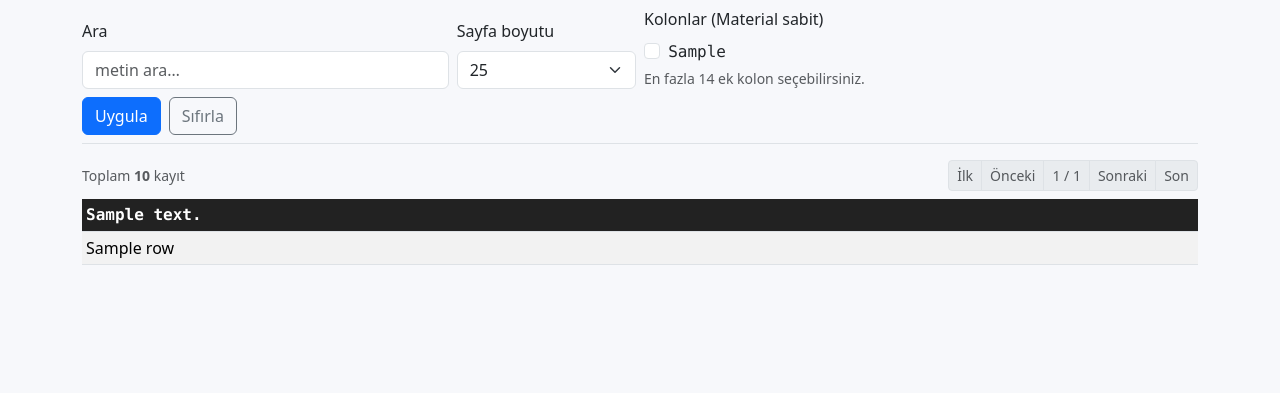
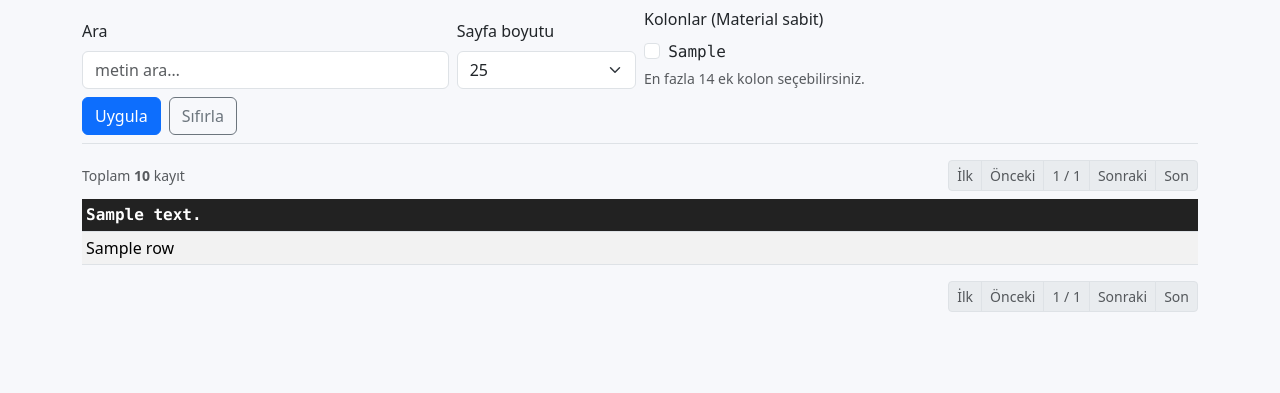
Before and after one commit to RealX11/jtinexus, a Flask app: template app/templates/jobs_list.html in a window 1280 px wide. Shown: the part 81-474 px from the top of the page. Run offline with Flask 3, Linux system fonts and the light colour scheme; the template is opened without the code that fills it: most values are stand-ins (such as "Sample title", 1, 10 or a date in 2020); parts of the project's set-up code (start-up, migrations or seed data) failed here and were passed over.

Commit message:
Enhance pagination and column selection in jobs list

```diff
--- a/app/templates/jobs_list.html
+++ b/app/templates/jobs_list.html
@@ -1,6 +1,7 @@
 {% extends "base.html" %}
 {% block content %}
 
+<!-- Filtreler + kolon seçimi (SSR) -->
 <div class="sticky-actions border-bottom pb-2 mb-3">
   <form method="get" class="row g-2 align-items-end">
     <div class="col-sm-4">
@@ -17,7 +18,7 @@
     </div>
     <div class="col-sm-6">
       <label class="form-label d-block">Kolonlar (Material sabit)</label>
-      <div class="d-flex flex-wrap gap-2">
+      <div class="d-flex flex-wrap gap-3">
         {% for c in other_cols %}
           <label class="form-check-label">
             <input class="form-check-input me-1" type="checkbox" name="cols" value="{{ c }}"
@@ -35,6 +36,7 @@
   </form>
 </div>
 
+<!-- Sayfalama üst -->
 <div class="d-flex justify-content-between align-items-center mb-2">
   <div class="small text-muted">Toplam <strong>{{ total }}</strong> kayıt</div>
   <nav>
@@ -60,6 +62,7 @@
   </nav>
 </div>
 
+<!-- TABLO -->
 <div class="table-responsive">
   <table class="table table-striped table-hover table-sm align-middle">
     <thead>
@@ -83,4 +86,29 @@
   </table>
 </div>
 
+<!-- Sayfalama alt (aynı) -->
+<div class="d-flex justify-content-end">
+  <nav>
+    <ul class="pagination pagination-sm">
+      <li class="page-item {% if page==1 %}disabled{% endif %}">
+        <a class="page-link"
+           href="{{ url_for('listing.list_jobs', q=q, page=1, page_size=page_size, cols=request.args.getlist('cols')) }}">İlk</a>
+      </li>
+      <li class="page-item {% if page==1 %}disabled{% endif %}">
+        <a class="page-link"
+           href="{{ url_for('listing.list_jobs', q=q, page=page-1, page_size=page_size, cols=request.args.getlist('cols')) }}">Önceki</a>
+      </li>
+      <li class="page-item disabled"><span class="page-link">{{ page }} / {{ total_pages }}</span></li>
+      <li class="page-item {% if page==total_pages %}disabled{% endif %}">
+        <a class="page-link"
+           href="{{ url_for('listing.list_jobs', q=q, page=page+1, page_size=page_size, cols=request.args.getlist('cols')) }}">Sonraki</a>
+      </li>
+      <li class="page-item {% if page==total_pages %}disabled{% endif %}">
+        <a class="page-link"
+           href="{{ url_for('listing.list_jobs', q=q, page=total_pages, page_size=page_size, cols=request.args.getlist('cols')) }}">Son</a>
+      </li>
+    </ul>
+  </nav>
+</div>
+
 {% endblock %}
```
